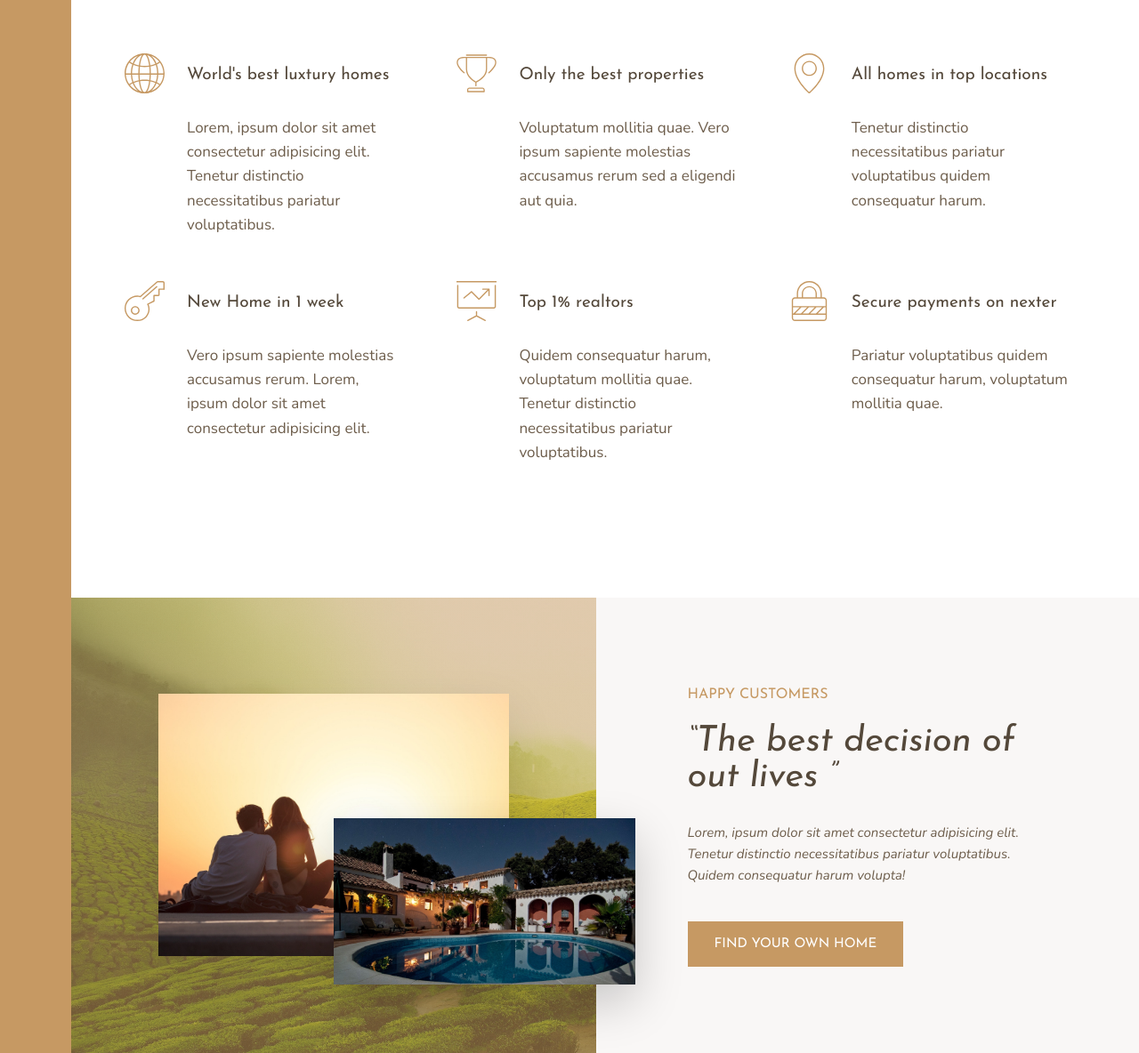
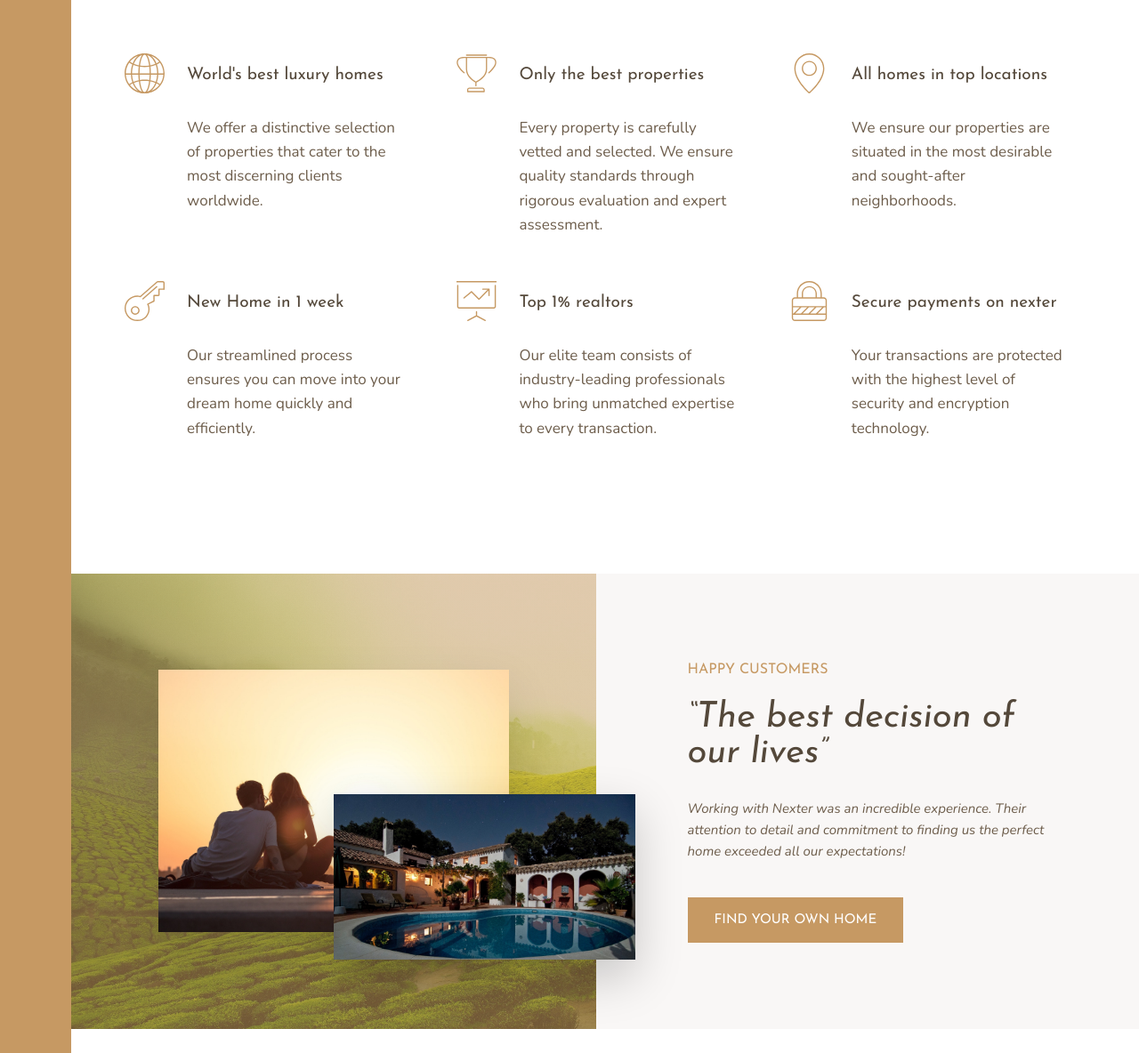
Before and after one commit to LovjyotSingh/Sample-Site, a website: page index.html in a window 1280 px wide. Shown: the part 720-1904 px from the top of the page at 89% size. Drawn offline with nearby package versions, Linux system fonts and the light colour scheme.

Commit message:
Revise text in index.html for improved messaging
Updated text content for clarity and professionalism.

```diff
--- a/index.html
+++ b/index.html
@@ -63,10 +63,10 @@
                     <use xlink:href="img/sprite.svg#icon-global"></use>
                 </svg>
                 <h4 class="heading-4 heading-4--dark">
-                    World's best luxtury homes
+                    World's best luxury homes
                 </h4>
                 <p class="feature__text">
-                    Lorem, ipsum dolor sit amet consectetur adipisicing elit. Tenetur distinctio necessitatibus pariatur voluptatibus.
+                    We offer a distinctive selection of properties that cater to the most discerning clients worldwide.
                 </p>
             </div>
             <div class="feature">
@@ -77,7 +77,7 @@
                     Only the best properties
                 </h4>
                 <p class="feature__text">
-                    Voluptatum mollitia quae. Vero ipsum sapiente molestias accusamus rerum sed a eligendi aut quia.
+                    Every property is carefully vetted and selected. We ensure quality standards through rigorous evaluation and expert assessment.
                 </p>
             </div>
             <div class="feature">
@@ -88,7 +88,7 @@
                     All homes in top locations
                 </h4>
                 <p class="feature__text">
-                    Tenetur distinctio necessitatibus pariatur voluptatibus quidem consequatur harum.
+                    We ensure our properties are situated in the most desirable and sought-after neighborhoods.
                 </p>
             </div>
             <div class="feature">
@@ -99,7 +99,7 @@
                     New Home in 1 week
                 </h4>
                 <p class="feature__text">
-                    Vero ipsum sapiente molestias accusamus rerum. Lorem, ipsum dolor sit amet consectetur adipisicing elit.
+                    Our streamlined process ensures you can move into your dream home quickly and efficiently.
                 </p>
             </div>
             <div class="feature">
@@ -110,7 +110,7 @@
                     Top 1% realtors
                 </h4>
                 <p class="feature__text">
-                    Quidem consequatur harum, voluptatum mollitia quae. Tenetur distinctio necessitatibus pariatur voluptatibus.
+                    Our elite team consists of industry-leading professionals who bring unmatched expertise to every transaction.
                 </p>
             </div>
             <div class="feature">
@@ -121,7 +121,7 @@
                     Secure payments on nexter
                 </h4>
                 <p class="feature__text">
-                    Pariatur voluptatibus quidem consequatur harum, voluptatum mollitia quae.
+                    Your transactions are protected with the highest level of security and encryption technology.
                 </p>
             </div>
         </section>
@@ -134,10 +134,10 @@
                 Happy Customers
             </h3>
             <h2 class="heading-2 heading-2--dark mb-md">
-                &ldquo;The best decision of out lives &rdquo;
+                &ldquo;The best decision of our lives&rdquo;
             </h2>
             <p class="story__text">
-                Lorem, ipsum dolor sit amet consectetur adipisicing elit. Tenetur distinctio necessitatibus pariatur voluptatibus. Quidem consequatur harum volupta!
+                Working with Nexter was an incredible experience. Their attention to detail and commitment to finding us the perfect home exceeded all our expectations!
             </p>
             <button class="btn">
                 Find your own home
```
